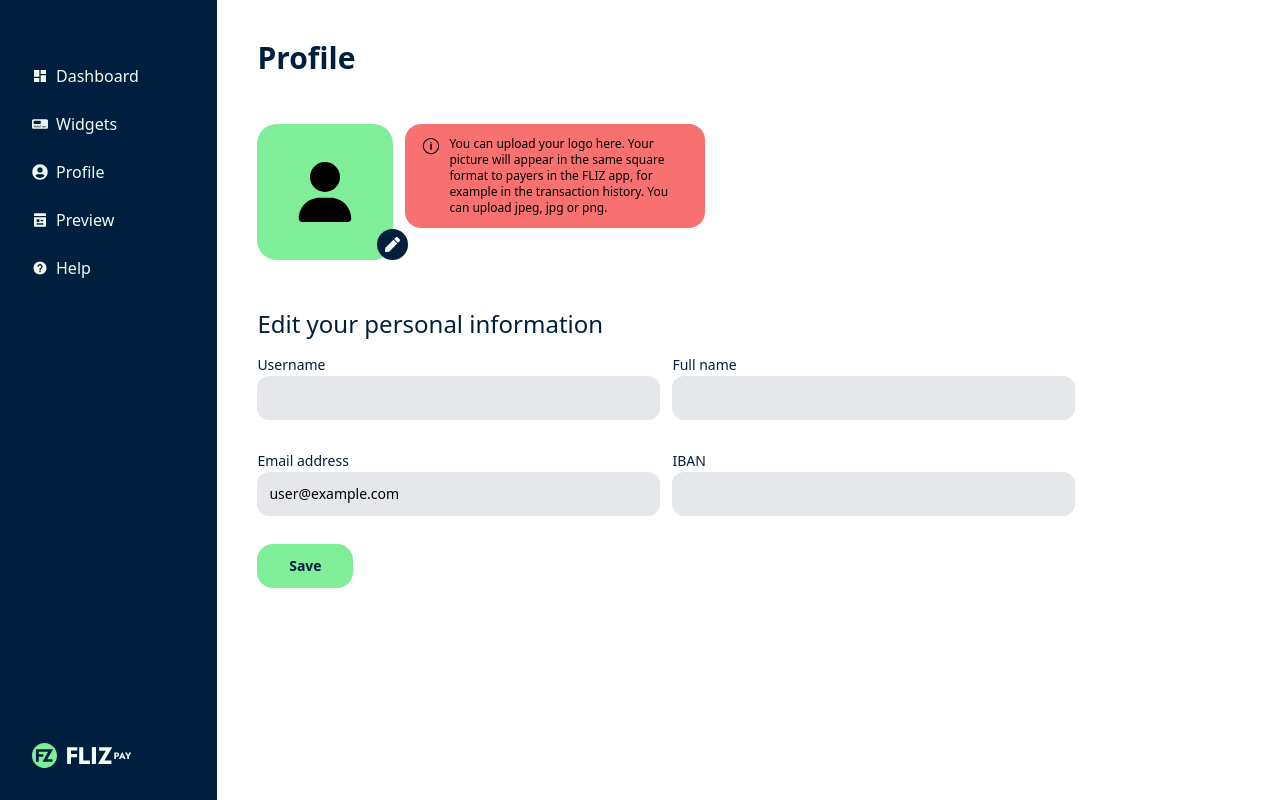
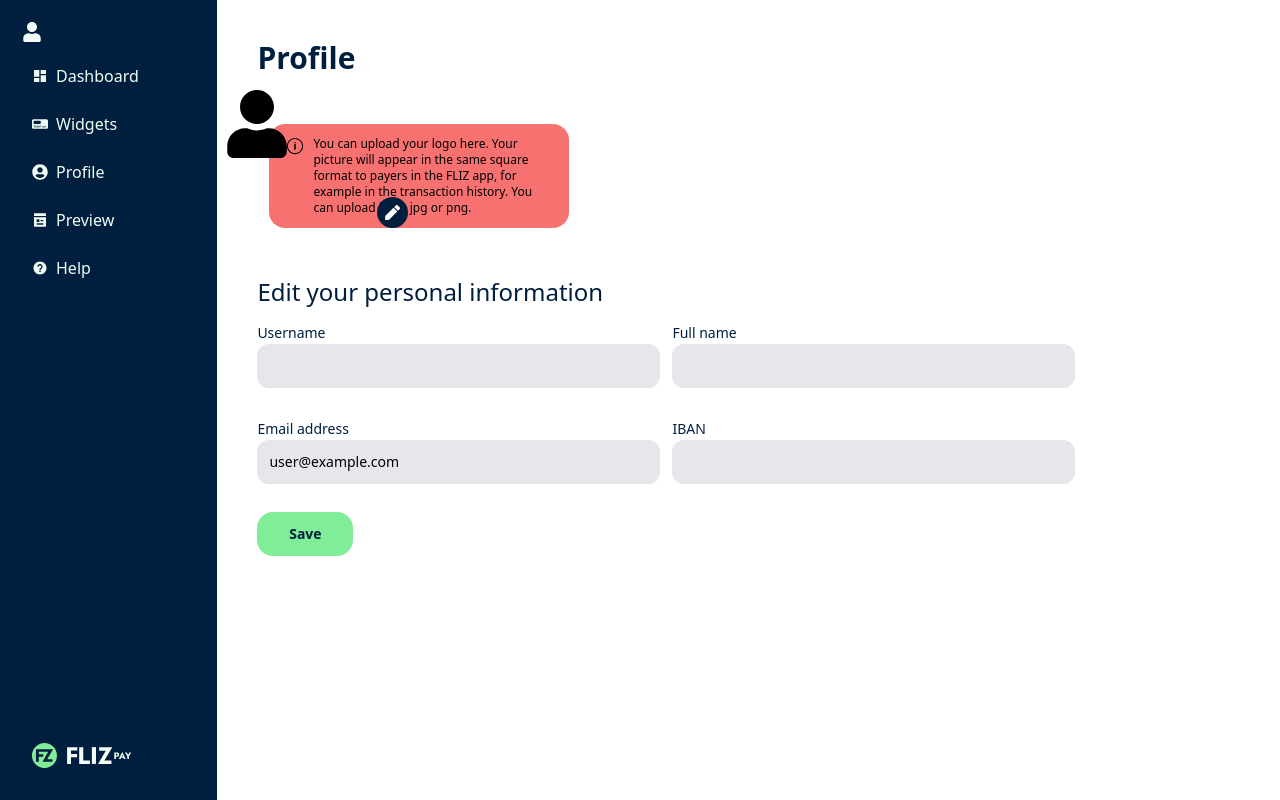
Before and after one commit to michelmnds/liveFLIZ, a Next.js app: page /profile in a window 1280 px wide. Built offline with nearby package versions, Linux system fonts and the light colour scheme; no server answers; sample sign-in values are in the browser's storage; what @radix-ui/themes would draw is missing.

Commit message:
feat: create and implement Avatar component

```diff
--- a/src/app/(dashboard)/_partials/NavBar.tsx
+++ b/src/app/(dashboard)/_partials/NavBar.tsx
@@ -1,5 +1,6 @@
 'use client';
 
+import { Avatar } from '@/components/Avatar';
 import { useSession } from 'next-auth/react';
 import Image from 'next/image';
 import Link from 'next/link';
@@ -17,15 +18,7 @@ export const NavBar = () => {
     <nav className="flex h-screen w-[20%] flex-col items-start justify-start bg-secondaryColor p-8 font-medium text-green-50 transition-all">
       <div className="flex h-full flex-col items-start justify-start gap-8">
         <div className="flex flex-row items-center justify-start gap-2">
-          {streamer?.logoUrl && (
-            <Image
-              src={streamer.logoUrl}
-              className="rounded-full bg-white"
-              width={40}
-              height={40}
-              alt="Streamer Logo"
-            />
-          )}
+          <Avatar logoUrl={streamer?.logoUrl} height={40} width={40} rounded="full" className="bg-white" />
           <h1 className="text-xl font-bold">{streamer?.username}</h1>
         </div>
         <div className="flex flex-col items-start justify-start gap-6">
--- a/src/app/(dashboard)/profile/_partials/ProfilePicture.tsx
+++ b/src/app/(dashboard)/profile/_partials/ProfilePicture.tsx
@@ -1,5 +1,6 @@
 'use client';
 
+import { Avatar } from '@/components/Avatar';
 import { CustomInput } from '@/components/CustomInput';
 import { Dialog } from '@/components/Dialog';
 import { Label } from '@/components/Label';
@@ -9,10 +10,8 @@ import { ICON_SM, ICON_XS } from '@/utils/CONSTS';
 import { cn } from '@/utils/cn';
 import { useQuery } from '@tanstack/react-query';
 import { useLocale, useTranslations } from 'next-intl';
-import NextImage from 'next/image';
 import { useRef, useState } from 'react';
 import { FaPen } from 'react-icons/fa';
-import { FaUser } from 'react-icons/fa6';
 import { IoIosInformationCircleOutline } from 'react-icons/io';
 import { ProfilePictureEditor } from './ProfilePictureEditor';
 
@@ -45,24 +44,7 @@ export function ProfilePicture() {
   return (
     <Dialog open={openEditor} onOpenChange={setOpenEditor}>
       <div className="relative flex max-w-fit items-start gap-3">
-        <div
-          className={cn(
-            'text-mint-20 relative flex h-[136px] w-[136px] items-center justify-center rounded-xl',
-            streamer?.logoUrl ? 'border-2 border-primaryColor bg-white' : 'bg-primaryColor'
-          )}>
-          {streamer?.logoUrl ? (
-            <NextImage
-              src={streamer?.logoUrl}
-              priority
-              alt="Profile picture"
-              width={136}
-              height={136}
-              className="z-10 rounded-xl"
-            />
-          ) : (
-            <FaUser size={60} className="absolute left-1/2 top-1/2 -translate-x-1/2 -translate-y-1/2" />
-          )}
-        </div>
+        <Avatar logoUrl={streamer?.logoUrl} height={136} width={136} rounded="xl" className="shadow-xl" />
         {!streamer?.logoUrl && (
           <div
             className={cn(
--- a/src/app/[username]/page.tsx
+++ b/src/app/[username]/page.tsx
@@ -7,6 +7,7 @@ import {
   AlertDialogTitle,
   AlertDialogTrigger
 } from '@/components/AlertDialog';
+import { Avatar } from '@/components/Avatar';
 import { Button } from '@/components/Button';
 import { CustomInput } from '@/components/CustomInput';
 import { AmountInput } from '@/components/inputs/AmountInput';
@@ -94,15 +95,7 @@ export default function DonationPage() {
           <form
             onSubmit={handleSubmit(handleContinue)}
             className="flex w-[350px] flex-col items-center justify-center gap-6 rounded-lg border bg-white p-6 shadow">
-            {streamer?.logoUrl && (
-              <Image
-                src={streamer.logoUrl || ''}
-                alt="streamer's logo"
-                width={80}
-                height={80}
-                className="rounded-full shadow-lg"
-              />
-            )}
+            <Avatar logoUrl={streamer?.logoUrl} width={80} height={80} rounded="full" className="shadow-lg" />
             <div className="flex flex-col items-center justify-center">
               <h1 className="text-xl font-bold text-gray-800">{streamer?.username || ''}</h1>
               <p className="text-md font-semibold text-gray-500">Send a message</p>
--- /dev/null
+++ b/src/components/Avatar.tsx
@@ -0,0 +1,34 @@
+import { cn } from '@/utils/cn';
+import Image from 'next/image';
+import { FaUser } from 'react-icons/fa';
+
+interface AvatarProps {
+  logoUrl?: string;
+  width: number;
+  height: number;
+  rounded: 'full' | 'xl';
+  className?: string;
+}
+
+export const Avatar = ({ logoUrl, height, width, rounded, className }: AvatarProps) => {
+  return (
+    <div
+      className={cn(
+        `text-mint-20 rounded-${rounded} relative flex bg-primaryColor h-[${height}px] w-[${width}px] items-center justify-center ${className}`,
+        !logoUrl && 'bg-primaryColor'
+      )}>
+      {logoUrl ? (
+        <Image
+          src={logoUrl!}
+          priority
+          alt="Profile picture"
+          width={width}
+          height={height}
+          className={`z-10 rounded-${rounded}`}
+        />
+      ) : (
+        <FaUser size={width / 2} className="absolute left-1/2 top-1/2 -translate-x-1/2 -translate-y-1/2" />
+      )}
+    </div>
+  );
+};
```
